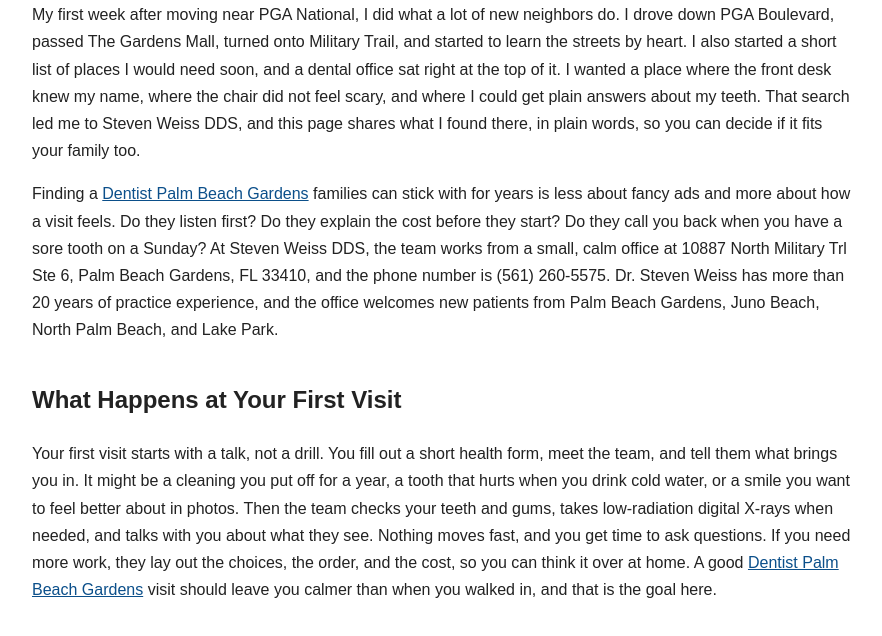
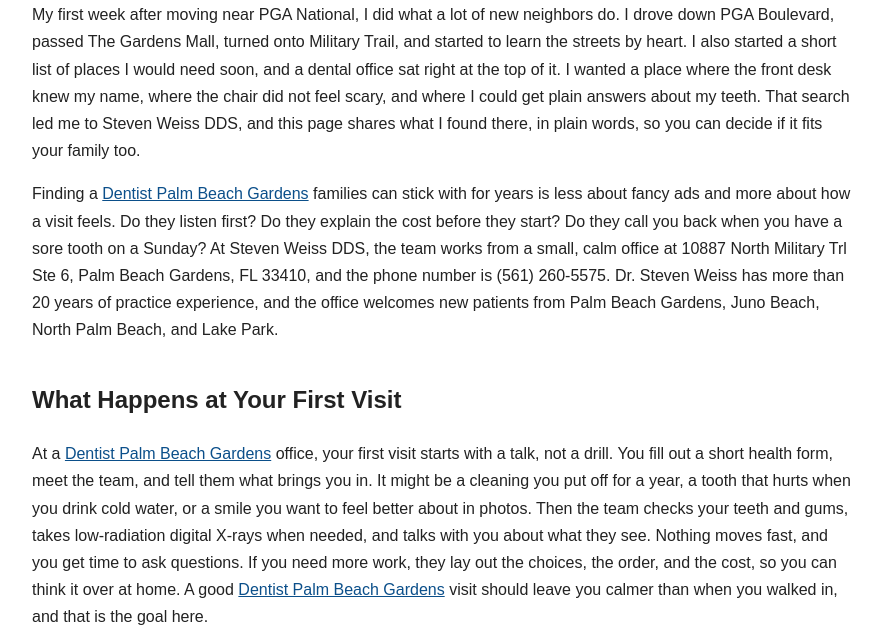
Before and after one commit to jamesbharris8906-blip/dentist-palm-beach-gardens, a plain HTML site: page index.html in a window 1280 px wide. Shown: the part 104-740 px from the top of the page, without its empty margins (198-1080 px from the left). Drawn offline with Linux system fonts and the light colour scheme.

Commit message:
Update index.html

```diff
--- a/index.html
+++ b/index.html
@@ -13,7 +13,7 @@
 <p>My first week after moving near PGA National, I did what a lot of new neighbors do. I drove down PGA Boulevard, passed The Gardens Mall, turned onto Military Trail, and started to learn the streets by heart. I also started a short list of places I would need soon, and a dental office sat right at the top of it. I wanted a place where the front desk knew my name, where the chair did not feel scary, and where I could get plain answers about my teeth. That search led me to Steven Weiss DDS, and this page shares what I found there, in plain words, so you can decide if it fits your family too.</p>
 <p>Finding a <a href="https://stevenweissdds.com">Dentist Palm Beach Gardens</a> families can stick with for years is less about fancy ads and more about how a visit feels. Do they listen first? Do they explain the cost before they start? Do they call you back when you have a sore tooth on a Sunday? At Steven Weiss DDS, the team works from a small, calm office at 10887 North Military Trl Ste 6, Palm Beach Gardens, FL 33410, and the phone number is (561) 260-5575. Dr. Steven Weiss has more than 20 years of practice experience, and the office welcomes new patients from Palm Beach Gardens, Juno Beach, North Palm Beach, and Lake Park.</p>
 <h2>What Happens at Your First Visit</h2>
-<p>Your first visit starts with a talk, not a drill. You fill out a short health form, meet the team, and tell them what brings you in. It might be a cleaning you put off for a year, a tooth that hurts when you drink cold water, or a smile you want to feel better about in photos. Then the team checks your teeth and gums, takes low-radiation digital X-rays when needed, and talks with you about what they see. Nothing moves fast, and you get time to ask questions. If you need more work, they lay out the choices, the order, and the cost, so you can think it over at home. A good <a href="https://stevenweissdds.com">Dentist Palm Beach Gardens</a> visit should leave you calmer than when you walked in, and that is the goal here.</p>
+<p>At a <a href="https://stevenweissdds.com">Dentist Palm Beach Gardens</a> office, your first visit starts with a talk, not a drill. You fill out a short health form, meet the team, and tell them what brings you in. It might be a cleaning you put off for a year, a tooth that hurts when you drink cold water, or a smile you want to feel better about in photos. Then the team checks your teeth and gums, takes low-radiation digital X-rays when needed, and talks with you about what they see. Nothing moves fast, and you get time to ask questions. If you need more work, they lay out the choices, the order, and the cost, so you can think it over at home. A good <a href="https://stevenweissdds.com">Dentist Palm Beach Gardens</a> visit should leave you calmer than when you walked in, and that is the goal here.</p>
 <h2>A Calm Office Close to Home</h2>
 <p>Some people stay away from the dental chair because of a bad visit years ago. Others stay away because life gets busy between work, school runs, and weekends at Juno Beach. This office tries to take both worries off your plate. The rooms feel clean and quiet, the staff speaks more than one language, and the team takes time with nervous patients. You can book by phone, and the office sits in a handy spot off Military Trail, not far from Downtown Palm Beach Gardens. If you want to see what other patients say, look up the <a href="https://share.google/x8UPGcsHrJ4IqFsWL">Dentist Palm Beach Gardens</a> Google Profile, where the office holds a 5.0 rating based on 35 reviews. Many reviews talk about gentle care, clear talk, and staff who treat people like family.</p>
 <h2>Dental Care Offered at Steven Weiss DDS</h2>
```
